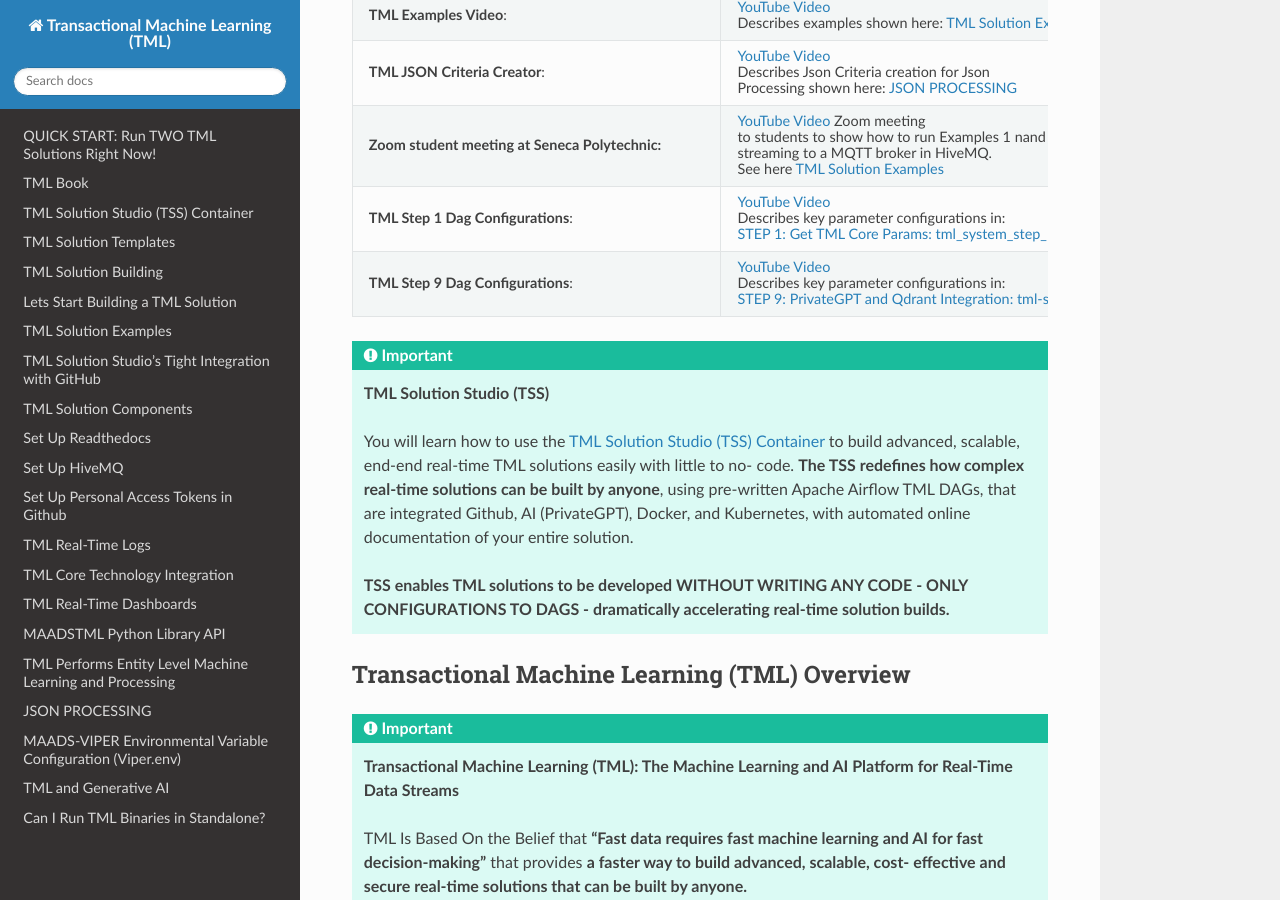
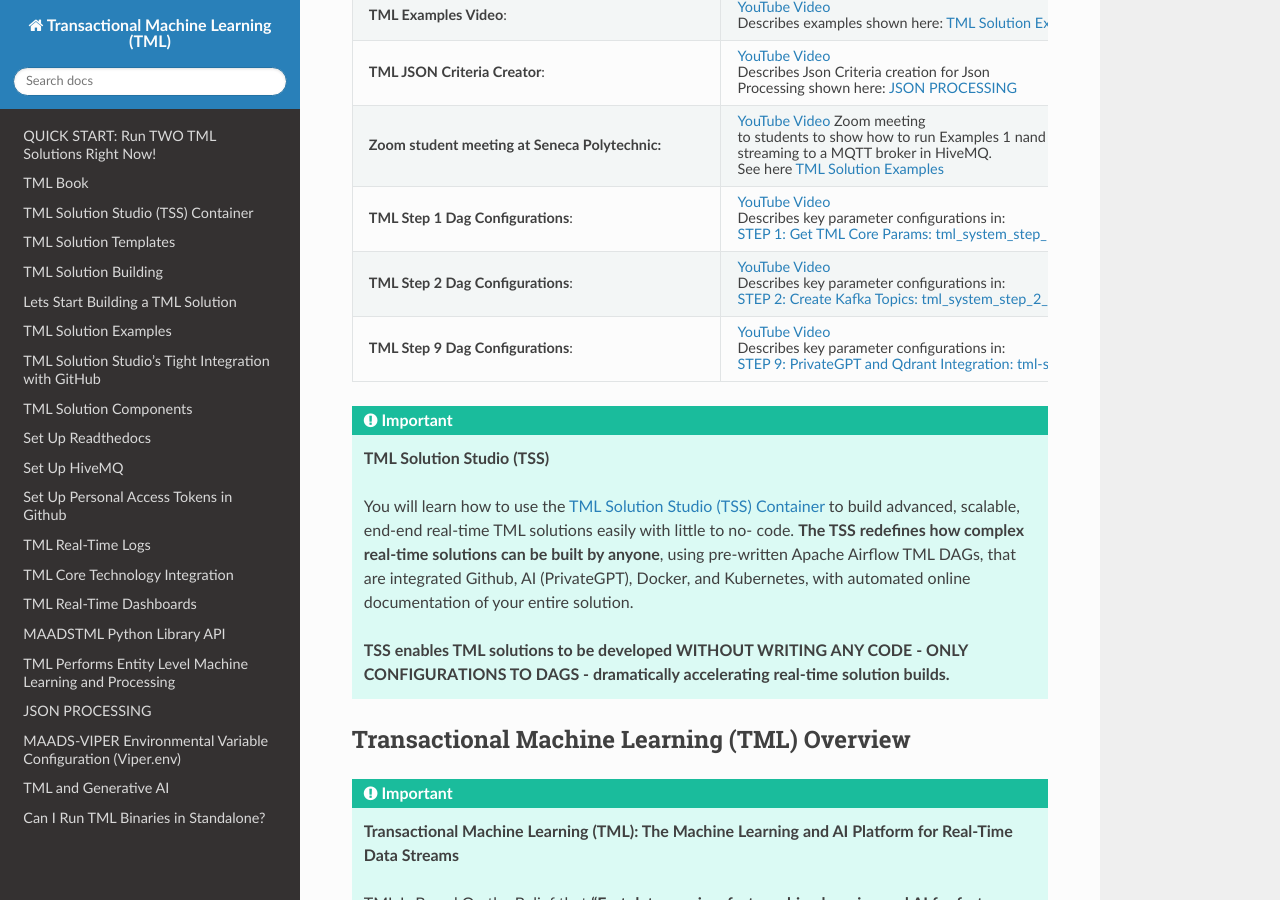
Before and after one commit to smaurice101/readthedocs, a Sphinx documentation site: the page built from docs/source/index.rst, in a window 1280 px wide and 900 px high, scrolled down 1129 px. Built offline with Sphinx 7.4.7 and the Read the Docs theme 3.1.0, drawn with Linux system fonts in a browser that asks for light colours.

Commit message:
Update index.rst

```diff
--- a/docs/source/index.rst
+++ b/docs/source/index.rst
@@ -73,6 +73,12 @@
        Describes key parameter configurations in:
 
        :ref:`STEP 1: Get TML Core Params: tml_system_step_1_getparams_dag`
+   * - **TML Step 2 Dag Configurations**:
+     - `YouTube Video <https://youtu.be/h9HL_xarNgw>`_
+
+       Describes key parameter configurations in:
+
+       :ref:`STEP 2: Create Kafka Topics: tml_system_step_2_kafka_createtopic_dag`
    * - **TML Step 9 Dag Configurations**:
      - `YouTube Video <https://youtu.be/dGzsqx8MtIY>`_
 
```
